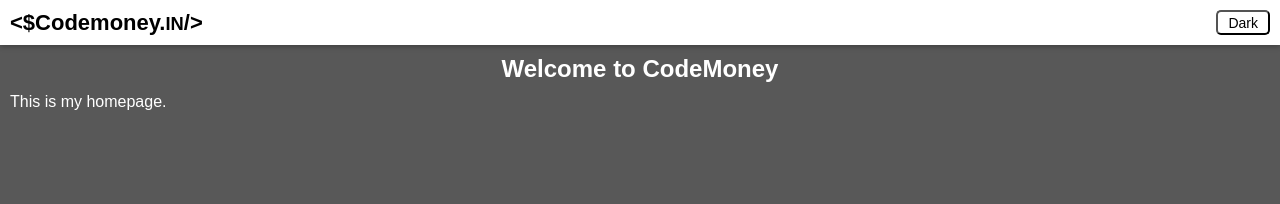
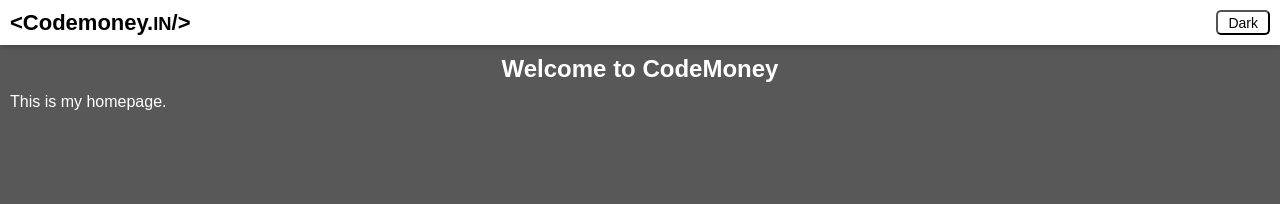
Before and after one commit to naahchi/testing, a Jekyll site: the page built from index.html, in a window 1280 px wide. Shown: the top 204 px of the page. Built offline with Jekyll 4.4.1, drawn with Linux system fonts in a browser that asks for light colours.

Commit message:
Update header.html

```diff
--- a/_includes/header.html
+++ b/_includes/header.html
@@ -1,5 +1,5 @@
 <nav class="top_nav">
-    <a href="/" class="logo">&lt;$Codemoney.<small>IN</small>/&gt;</a>
+    <a href="/" class="logo">&lt;Codemoney.<small>IN</small>/&gt;</a>
     <button id="themeBtn">:::::</button>
 </nav>
 <nav class="bottom_nav">
```
